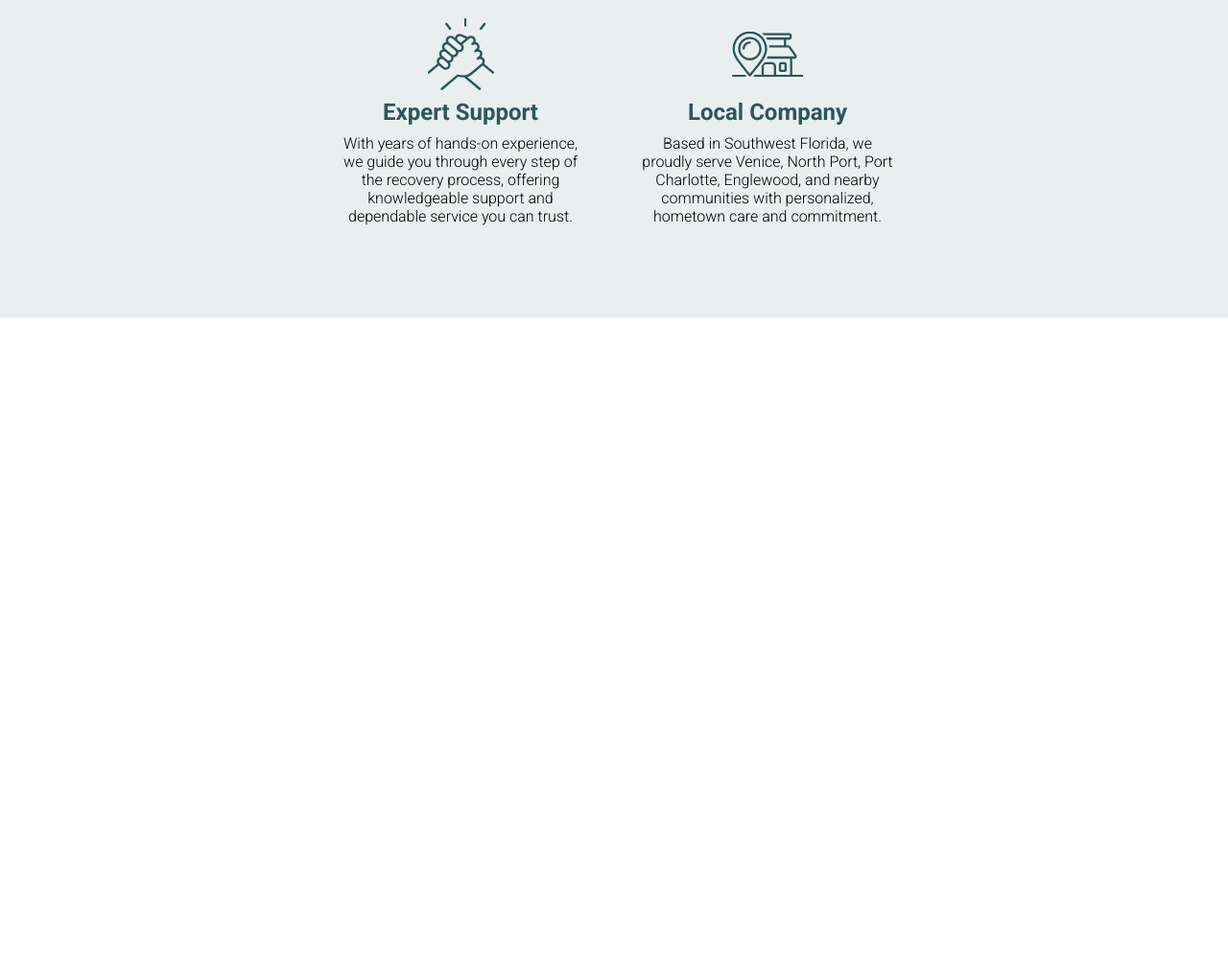
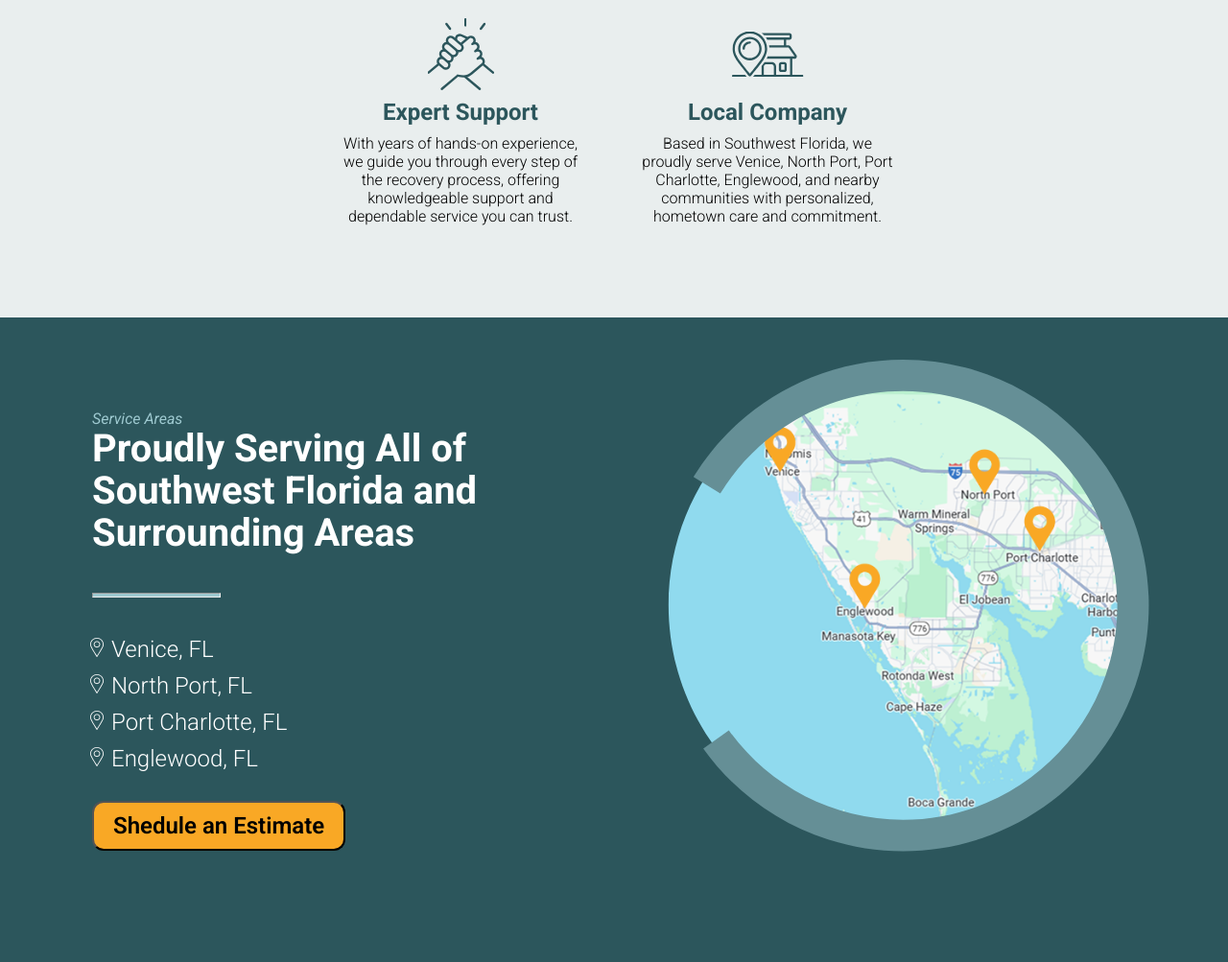
Before and after one commit to JerromyC/longitude-restored-llc, a plain HTML site: page index.html in a window 1280 px wide. Shown: the part 5149-6152 px from the top of the page at 96% size. Before the commit the page ends 5480 px from the top, so only its background shows below. Drawn offline with Linux system fonts and the light colour scheme.

Commit message:
Added in locations section fully _ taking a break - next is gallery

```diff
--- a/index.html
+++ b/index.html
@@ -247,6 +247,26 @@
     </div>
 </section>
 
+    <!-- /* \\//\\//\\/ - LOCATIONS SECTION - \\//\\//\\// */ -->
+    <section class="locations">
+        <div class="locations-info">
+            <span>Service Areas</span>
+            <h2>Proudly Serving All of Southwest Florida and Surrounding Areas</h2>
+            <hr>
+            <ul>
+                <li>Venice, FL</li>
+                <li>North Port, FL</li>
+                <li>Port Charlotte, FL</li>
+                <li>Englewood, FL</li>
+            </ul>
+            <button>Shedule an Estimate</button>
+        </div>
+        <div class="locations-map">
+            <img src="./assets/map-frame.svg" alt="">
+            <img src="./assets/map.png" alt="">
+        </div>
+    </section>
+
     <!-- SCRIPTS -->
     <script src="./scripts/mobile-nav.js"></script>
 </body>
--- a/styles/home-page.css
+++ b/styles/home-page.css
@@ -421,49 +421,96 @@
 
 /* \\//\\//\\/ - LOCATIONS SECTION - \\//\\//\\// */
 .locations {
-
+    display: grid;
+    grid-template-columns: repeat(2, 1fr);
+    grid-template-rows: repeat(1, 1fr);
+    /* always 3 columns max */
+    width: 100%;
+    background-color: var(--primary-color);
 }
 
 .locations-info {
-
+    display: flex;
+    flex-direction: column;
+    justify-content: center;
+    align-content: center;
+    align-items: flex-start;
+    color: #fff;
+    margin: auto;
+    padding: 6rem;
+    height: auto;
 }
 
 .locations-info span {
-
+    color: var(--secondary-color);
+    font-size: 1rem;
+    font-style: italic;
+    font-weight: 400;
 }
 
 .locations-info h2 {
-
+    color: #fff;
+    font-size: 2.5rem;
+    line-height: 1.1;
 }
 
 .locations-info hr {
-
+    height: 5px;
+    color: var(--secondary-color);
+    background-color: var(--secondary-color);
+    min-width: 30%;
+    max-width: 400px;
+    margin: 40px 0px;
 }
 
 .locations-info ul {
-
+    margin-left: 20px;
+list-style: url(../assets/location_wired.svg);
 }
 
 .locations-info ul li {
-
+    font-size: 1.5rem;
+    font-weight: 300;
+    margin-bottom: 10px;
 }
 
 .locations-info button {
+    text-align: center;
+    font-size: 1.5rem;
+    font-weight: 600;
+    padding: 10px 20px;
+    margin: 20px 0px;
 
+    border-radius: 12px;
+    background-color: var(--aux-color);
+}
+
+.locations-info button:hover {
+        background-color: var(--secondary-color);
 }
 
 .locations-map {
-
+    position: relative;
+    max-height: 100%;
 }
 
 .locations-map img {
 
+    width: 100%;
+    max-height: auto;
+}
+
+.locations-map img:first-of-type {
+    position: absolute;
+    top: 0;
+    right: 0;
+    z-index: 10;
 }
 
 
 
 
-@media (max-width: 800px) {
+@media (max-width: 900px) {
 
     /* \\//\\//\\/ - HERO SECTION - \\//\\//\\// */
     .hero-content {
@@ -522,4 +569,11 @@
     object-fit: cover; /* makes the image fill its row without distortion */
     border-radius: 12px; /* optional, matches your tile style */
   }
+
+  /* \\//\\//\\/ - LOCATIONS SECTION - \\//\\//\\// */
+.locations {
+    grid-template-columns: repeat(1, 1fr);
+    width: 100%;
+    background-color: var(--primary-color);
 }
+}
```
